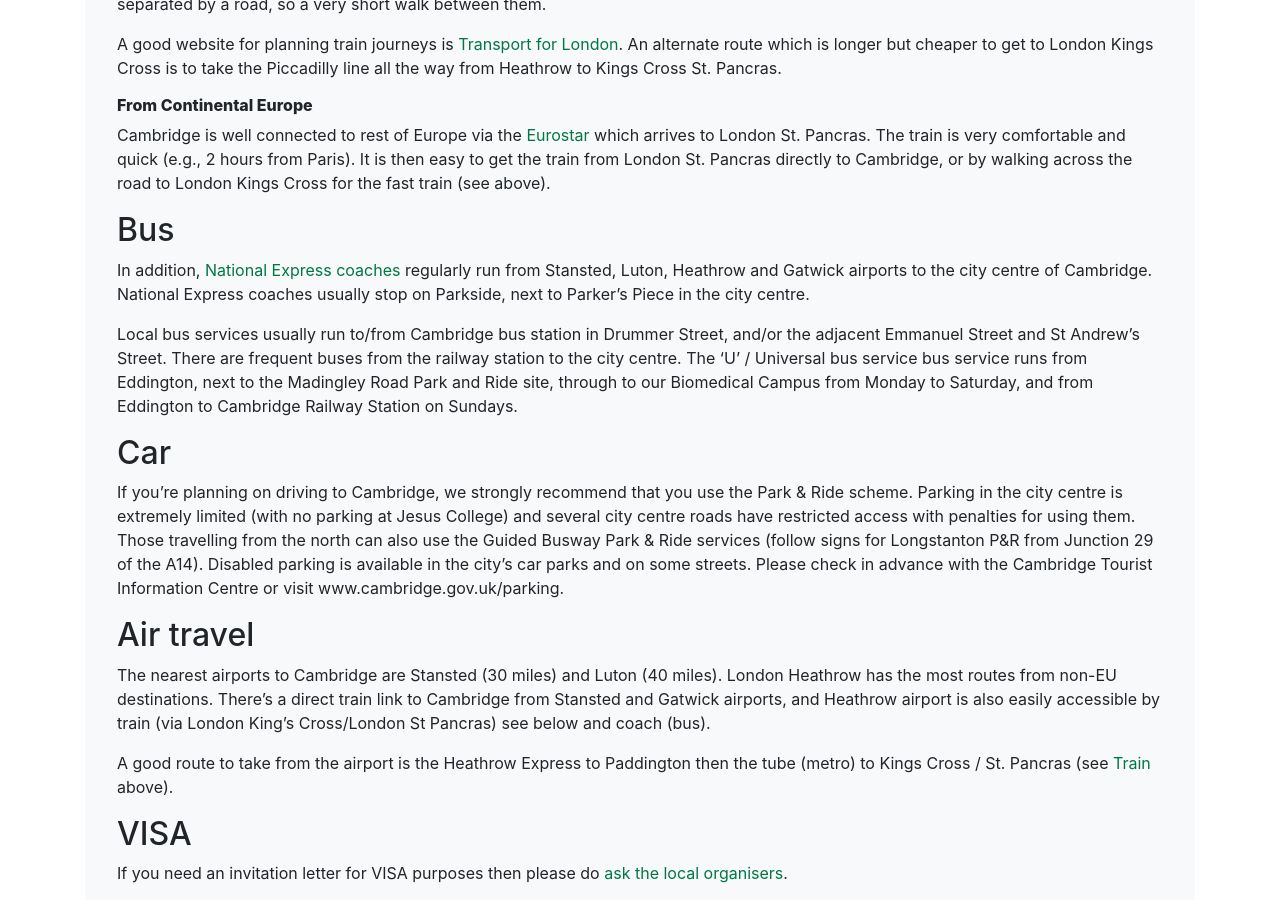
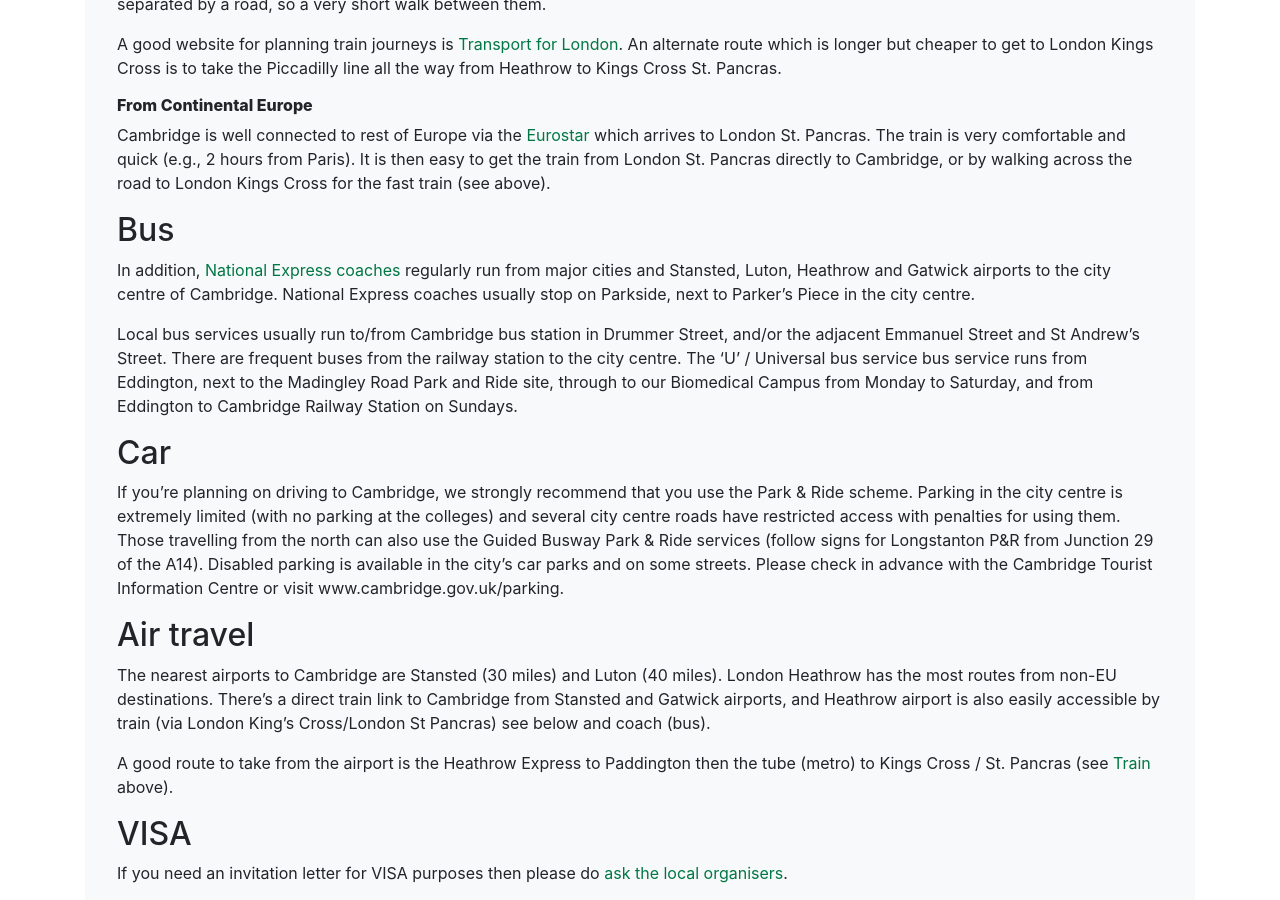
Before and after one commit to DigitaleGesellschaft/jekyll-theme-conference, a Jekyll site: the page built from travel.md, in a window 1280 px wide and 900 px high, scrolled down 707 px. Built offline with Jekyll 4.4.1, drawn with Linux system fonts in a browser that asks for light colours.

Commit message:
Update travel.md

```diff
--- a/travel.md
+++ b/travel.md
@@ -39,14 +39,14 @@
 
 ## Bus
 
-In addition, [National Express coaches](https://www.nationalexpress.com/en) regularly run from Stansted, Luton, Heathrow and Gatwick airports to the city centre of Cambridge. National Express coaches usually stop on Parkside, next to Parker’s Piece in the city centre.
+In addition, [National Express coaches](https://www.nationalexpress.com/en) regularly run from major cities and Stansted, Luton, Heathrow and Gatwick airports to the city centre of Cambridge. National Express coaches usually stop on Parkside, next to Parker’s Piece in the city centre.
 
 Local bus services usually run to/from Cambridge bus station in Drummer Street, and/or the adjacent Emmanuel Street and St Andrew’s Street. There are frequent buses from the railway station to the city centre.
 The 'U' / Universal bus service bus service runs from Eddington, next to the Madingley Road Park and Ride site, through to our Biomedical Campus from Monday to Saturday, and from Eddington to Cambridge Railway Station on Sundays.
 
 ## Car
 
-If you’re planning on driving to Cambridge, we strongly recommend that you use the Park & Ride scheme. Parking in the city centre is extremely limited (with no parking at Jesus College) and several city centre roads have restricted access with penalties for using them.
+If you’re planning on driving to Cambridge, we strongly recommend that you use the Park & Ride scheme. Parking in the city centre is extremely limited (with no parking at the colleges) and several city centre roads have restricted access with penalties for using them.
 Those travelling from the north can also use the Guided Busway Park & Ride services (follow signs for Longstanton P&R from Junction 29 of the A14).
 Disabled parking is available in the city’s car parks and on some streets. Please check in advance with the Cambridge Tourist Information Centre or visit www.cambridge.gov.uk/parking.
 
```
